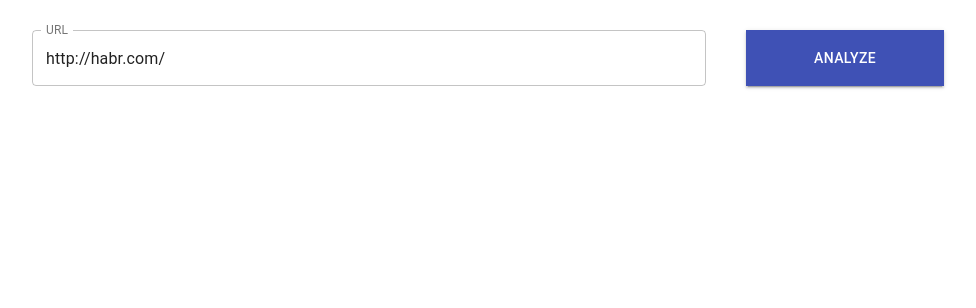
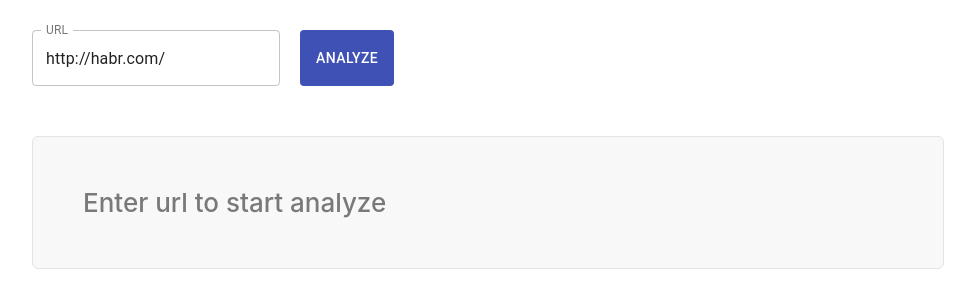
Before and after one commit to NIghtCrawlerR/Pagespeed-analyzer, a React (Create React App) app: page / in a window 1280 px wide. Shown: the top 308 px of the page, without its empty margins (152-1128 px from the left). Built offline with nearby package versions, Linux system fonts and the light colour scheme.

Commit message:
add states for loading, error and no data

```diff
--- a/src/App.js
+++ b/src/App.js
@@ -1,9 +1,9 @@
 import React from 'react';
-import Root from './components/Root';
+import PagespeedAnalyzer from './components/PagespeedAnalyzer';
 
 function App() {
   return (
-    <Root />
+    <PagespeedAnalyzer />
   );
 }
 
--- a/src/components/AnalyzeInput/AnalyzeInput.js
+++ b/src/components/AnalyzeInput/AnalyzeInput.js
@@ -2,9 +2,10 @@ import React, { Component } from 'react';
 import PropTypes from 'prop-types';
 import TextField from '@material-ui/core/TextField';
 import Button from '@material-ui/core/Button';
-import Grid from '@material-ui/core/Grid';
 
 import './AnalyzeInput.scss';
+
+const DOMAIN_REGEXP = /(https?:\/\/(?:www\.|(?!www))[a-zA-Z0-9][a-zA-Z0-9-]+[a-zA-Z0-9]\.[^\s]{2,}|www\.[a-zA-Z0-9][a-zA-Z0-9-]+[a-zA-Z0-9]\.[^\s]{2,}|https?:\/\/(?:www\.|(?!www))[a-zA-Z0-9]+\.[^\s]{2,}|www\.[a-zA-Z0-9]+\.[^\s]{2,})/;
 
 class Input extends Component {
   static propTypes = {
@@ -13,36 +14,60 @@ class Input extends Component {
 
   state = {
     url: 'http://habr.com/',
+    validationError: null,
   };
 
   changeHandler = url => this.setState({ url });
 
+  checkIsValidDomain(domain) {
+    var regExp = new RegExp(DOMAIN_REGEXP);
+    return domain.match(regExp);
+  }
+
+  handleStartAnalyze = (url) => {
+    if (!this.checkIsValidDomain(url)) {
+      this.setState({
+        validationError: 'URL is incorrect',
+      });
+
+      return false;
+    }
+
+    this.setState({ validationError: null });
+
+    this.props.startAnalyze(url);
+  }
+
+  keyPressHandler = e => {
+    if (e.keyCode === 13) {
+      this.handleStartAnalyze(e.target.value);
+    }
+  }
+
   render() {
-    const { startAnalyze } = this.props;
-    const { url } = this.state;
+    const { url, validationError } = this.state;
 
     return (
       <div className="AnalyzeInput">
-        <div className="AnalyzeInput-wrap">
-          <Grid container spacing={5}>
-            <Grid item xs={12} sm={9}>
+        <div className="AnalyzeInput__wrap">
+          <div className="AnalyzeInput__input-group">
             <TextField
               label="URL"
               variant="outlined"
               value={url}
+              onKeyUp={this.keyPressHandler}
               onChange={({ target: { value } }) => this.changeHandler(value)}
             />
-            </Grid>
-            <Grid item xs={12} sm={3}>
+            {validationError && <p className="AnalyzeInput__error">{validationError}</p>}
+          </div>
           <Button
             variant="contained"
             color="primary"
-                onClick={() => startAnalyze(url)}
+            disableElevation
+            onClick={() => this.handleStartAnalyze(url)}
           >
             Analyze
           </Button>
-            </Grid>
-          </Grid>
         </div>
       </div>
     );
--- a/src/components/AnalyzeInput/AnalyzeInput.scss
+++ b/src/components/AnalyzeInput/AnalyzeInput.scss
@@ -1,13 +1,21 @@
 .AnalyzeInput {
   margin-top: 30px;
+  margin-bottom: 50px;
 
-  .MuiFormControl-root {
-    width: 100%;
+  &__input-group {
+    position: relative;
+    margin-right: 20px;
   }
 
-  .MuiButton-root {
-    width: 100%;
-    height: 100%;
-    border-radius: 0;
+  &__wrap {
+    display: flex;
+  }
+
+  &__error {
+    position: absolute;
+    bottom: -35px;
+    color: #ff0202;
+    font-size: 14px;
+    font-weight: 500;
   }
 }
--- a/src/components/AuditItemInfo/AuditItemInfo.js
+++ b/src/components/AuditItemInfo/AuditItemInfo.js
@@ -14,14 +14,15 @@ class AuditItemInfo extends Component {
 
   render() {
     const { details: { headings, items } } = this.props;
-    console.log(headings)
+    const headers = (headings || []).filter(({ label, text }) => label || text);
+
     return (
       <div className="AuditItemInfo">
         <TableContainer>
           <Table size="small" aria-label="a dense table">
             <TableHead>
               <TableRow>
-                {headings && headings.map(header => (
+                {headers && headers.map(header => (
                   <TableCell key={uuidv4()}>
                     <b>{header.label || header.text}</b>
                   </TableCell>
@@ -30,11 +31,12 @@ class AuditItemInfo extends Component {
             </TableHead>
             <TableBody>
 
-              {items && items.map((item, i) => {
+              {items && items.map(item => {
                 return (
                   <TableRow hover key={uuidv4()}>
-                    {headings.map((header, i) => {
+                    {headers.map((header, i) => {
                       const content = item[header.key];
+                      console.log(header.key, content)
                       return (
                         <TableCell key={uuidv4()}>
                           {typeof content !== 'object' && (
--- /dev/null
+++ b/src/components/PagespeedAnalyzer/PagespeedAnalyzer.js
@@ -0,0 +1,124 @@
+import React, { Component } from 'react';
+import axios from 'axios';
+import Container from '@material-ui/core/Container';
+import LinearProgress from '@material-ui/core/LinearProgress';
+
+import {
+  PAGESPEED_API_URL,
+  SUMMARY_KEYS,
+} from '../../config';
+import AnalyzeInput from '../AnalyzeInput';
+import Summary from '../Summary';
+import Audits from '../Audits';
+
+import './PagespeedAnalyzer.scss';
+
+class PagespeedAnalyzer extends Component {
+  state = {
+    audits: null,
+    auditRefs: null,
+    summary: null,
+    domain: null,
+    loading: false,
+  };
+
+  componentDidMount() {
+    const data = localStorage.getItem('lightHouseData');
+
+    if (!data) return null;
+
+    const parsedData = JSON.parse(data);
+
+    this.setData(parsedData);
+  }
+
+  setData = data => {
+    const { lighthouseResult, id: domain } = data;
+
+    const audits = lighthouseResult.audits;
+    const auditRefs = lighthouseResult.categories.performance.auditRefs;
+    const performance = lighthouseResult.categories.performance;
+    const summary = SUMMARY_KEYS.map(key => lighthouseResult.audits[key]);
+
+    this.setState({
+      audits,
+      auditRefs,
+      summary: { summary, performance },
+      domain,
+      loading: false,
+      requestError: null,
+    });
+  }
+
+  startAnalyze = async url => {
+    this.setState({ loading: true, requestError: null });
+
+    const request = {
+      method: 'GET',
+      url: PAGESPEED_API_URL,
+      params: {
+        url,
+        strategy: 'desktop',
+      }
+    };
+
+    try {
+      const { data } = await axios(request);
+      localStorage.setItem('lightHouseData', JSON.stringify(data));
+
+      this.setData(data);
+    } catch (err) {
+      this.setState({
+        requestError: err,
+        loading: false,
+      });
+    }
+  }
+
+  render() {
+    const {
+      audits,
+      auditRefs,
+      summary,
+      loading,
+      domain,
+      requestError,
+    } = this.state;
+
+    const noData = !loading && !audits && !requestError;
+
+    return (
+      <Container maxWidth="md" className="PagespeedAnalyzer">
+        <AnalyzeInput startAnalyze={this.startAnalyze} />
+        {loading && <LinearProgress color="secondary" />}
+
+        <div className="PagespeedAnalyzer__content-wrap">
+          {!loading && !requestError && (
+            <>
+              {summary && <Summary summary={summary} domain={domain} />}
+              {audits && <Audits audits={audits} auditRefs={auditRefs} />}
+            </>
+          )}
+
+          {noData && (
+            <p className="PagespeedAnalyzer__stub-text">Enter url to start analyze</p>
+          )}
+
+          {!loading && requestError && (
+            <div className="PagespeedAnalyzer__error">
+              <h3 className="PagespeedAnalyzer__error-title">Oops! Something went wrong. Try again</h3>
+              <p className="PagespeedAnalyzer__error-text">{requestError.message}</p>
+            </div>
+          )}
+
+          {loading && (
+            <p className="PagespeedAnalyzer__stub-text">Loading...</p>
+          )}
+        </div>
+
+      </Container>
+    );
+  }
+}
+
+export default PagespeedAnalyzer;
--- /dev/null
+++ b/src/components/PagespeedAnalyzer/PagespeedAnalyzer.scss
@@ -0,0 +1,35 @@
+.PagespeedAnalyzer {
+  margin-bottom: 50px;
+
+  &__content-wrap {
+    padding: 50px;
+    border: 1px solid #e4e4e4;
+    border-radius: 6px;
+    background: #f8f8f8;
+  }
+
+  &__stub-text {
+    margin: 0;
+    color: #797979;
+    font-weight: 500;
+    font-size: 26px;
+  }
+
+  &__error {
+    color: #d22a2a;
+  }
+
+  &__error-title {
+    font-size: 22px;
+  }
+
+  &__error-text {
+    font-size: 18px;
+    font-weight: 500;
+  }
+
+  .MuiLinearProgress-root {
+    height: 8px;
+    margin-bottom: 20px;
+  }
+}
--- /dev/null
+++ b/src/components/PagespeedAnalyzer/index.js
@@ -0,0 +1 @@
+export { default } from './PagespeedAnalyzer';
--- a/src/components/Root/Root.js
+++ /dev/null
@@ -1,70 +0,0 @@
-import React, { Component } from 'react';
-import axios from 'axios';
-import Container from '@material-ui/core/Container';
-
-import {
-  PAGESPEED_API_URL,
-  SUMMARY_KEYS,
-} from '../../config';
-import AnalyzeInput from '../AnalyzeInput';
-import Summary from '../Summary';
-import Audits from '../Audits';
-
-class Root extends Component {
-  state = {
-    audits: null,
-    auditRefs: null,
-    summary: null,
-  };
-
-  componentDidMount() {
-    const data = localStorage.getItem('lightHouseData');
-
-    if (!data) return null;
-
-    const parsedData = JSON.parse(data);
-    this.setData(parsedData);
-  }
-
-  setData = data => {
-    const { lighthouseResult } = data;
-
-    const audits = lighthouseResult.audits;
-    const auditRefs = lighthouseResult.categories.performance.auditRefs;
-    const performance = lighthouseResult.categories.performance;
-    const summary = SUMMARY_KEYS.map(key => lighthouseResult.audits[key]);
-
-    this.setState({ auditRefs, audits, summary, performance });
-  }
-
-  startAnalyze = async url => {
-    const request = {
-      method: 'GET',
-      url: PAGESPEED_API_URL,
-      params: {
-        url,
-        strategy: 'desktop',
-      }
-    };
-
-    const { data } = await axios(request);
-
-    localStorage.setItem('lightHouseData', JSON.stringify(data));
-
-    this.setData(data);
-  }
-
-  render() {
-    const { audits, auditRefs, summary, performance } = this.state;
-
-    return (
-      <Container maxWidth="md">
-        <AnalyzeInput startAnalyze={this.startAnalyze} />
-        {summary && <Summary summary={summary} performance={performance} />}
-        {audits && <Audits audits={audits} auditRefs={auditRefs} />}
-      </Container>
-    );
-  }
-}
-
-export default Root;
--- a/src/components/Root/index.js
+++ /dev/null
@@ -1 +0,0 @@
-export { default } from './Root';
--- a/src/components/Summary/Summary.js
+++ b/src/components/Summary/Summary.js
@@ -12,11 +12,16 @@ import './Summary.scss';
 
 class Summary extends Component {
   render() {
-    const { summary, performance } = this.props;
+    const {
+      summary: { summary, performance },
+      domain,
+    } = this.props;
+
     const colorStatus = getColorStatus(performance.score * 100);
 
     return (
       <div className="Summary">
+        <a href={domain} target="_blank">{domain}</a>
         <div className="Summary__speed-score-wrap">
           <div className="Summary__speed-score">
             <CircularProgress
```
Lines whose indentation alone changed are shown as unchanged.
